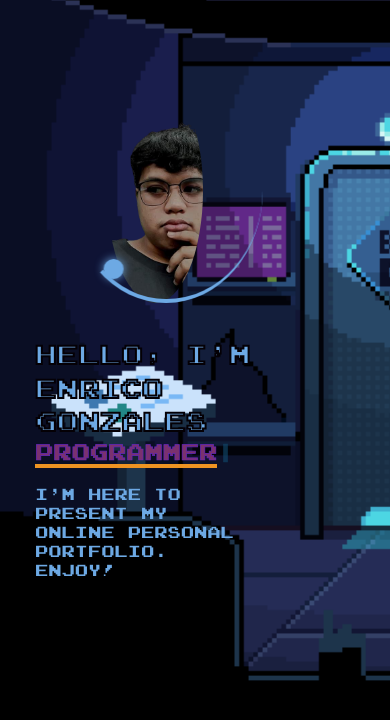
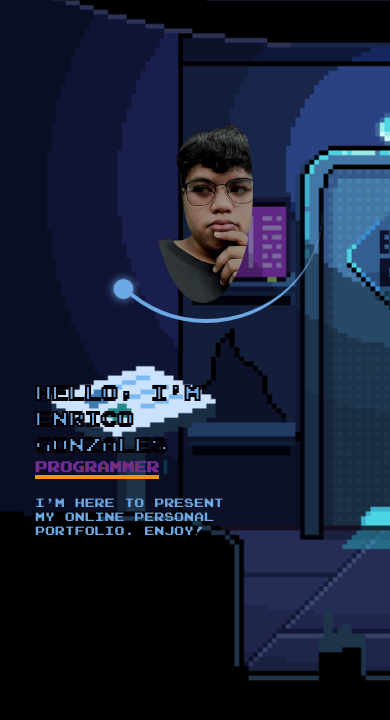
Before and after one commit to ennriiicoooo/Enrico-main, a plain HTML site: page index.html in a window 390 px wide. Shown: the part 84-804 px from the top of the page. Drawn offline with nearby package versions, Linux system fonts and the light colour scheme.

Commit message:
First Commit

```diff
--- a/style.css
+++ b/style.css
@@ -382,8 +382,8 @@ section {
     background: #6DA9E4;
     border-radius: 50%;
     position: absolute;
-    right: 50px;
-    top: 40px;
+    right: 60px;
+    top: 50px;
     box-shadow: 0 0 1rem #6DA9E4;
 
 
@@ -710,51 +710,12 @@ button[type=submit]:hover {
 
 
 @media(max-width: 610px){
-  .image{
-    margin-bottom: 500px;
-  }
-  .round{
-    margin-bottom: 500px;
-  }
-
-  .home-content{
-    margin-top: 200px;
-  }
-
-  .about-img{
-    position: relative;
-    width: 100px;
-    height: 100px;
-    transform-style: preserve-3d;
-    animation: animate 20s linear infinite;
-    margin-left: 75%;
-    margin-bottom: 400px;
-}
-
-.about-content {
-    text-align: center;
-    margin-left: -70%;
-    margin-right: 50%;
-    margin-bottom: -130%;
-}
-
-.about .imgHover:hover {
-    background: none;
-
-}
-
-.aybi{
-    margin-left: 0px;
-}
-
-}
-@media(max-width: 610px){
     .home-content {
     max-width: 30rem;
 
 }
 .home-content h1 {
-    font-size: 2.6rem;
+    font-size: 2rem;
     font-weight: 300;
     line-height: 1.3;
     opacity: 0;
@@ -764,7 +725,7 @@ button[type=submit]:hover {
 }
 
 .home-content h2 {
- font-size: 2rem;
+ font-size: 1.5rem;
  font-weight: 300;
  color: white;
  -webkit-text-stroke: .7px var(--main-color);
@@ -775,13 +736,13 @@ button[type=submit]:hover {
 .typed-text{
     border-bottom: 4px solid #EE9322;
     color: #7A316F;
-    font-size: 2.2rem;
+    font-size: 1.5rem;
     font-weight: 300;
     -webkit-text-stroke: .7px #6527BE;
  }
 
 .home-content p {
- font-size: 1.6rem;
+ font-size: 1.2rem;
  margin: 2rem 0 4rem;
  opacity: 0;
     animation: slideSci 1s ease forwards;
@@ -823,6 +784,10 @@ button[type=submit]:hover {
         transform: translateY(0);
     }
 }
+.image{
+    right: 150px;
+    width: 100px;
+}
 .image img{
     position: relative;
     top: .5rem;
@@ -831,14 +796,15 @@ button[type=submit]:hover {
 .round{
     width: 200%;
     height: 50%;
+    margin-right: -100px;
     position: absolute;
     border-color: #6DA9E4 transparent;
     border-style: solid;
     border-radius: 50%;
     border-width: 4px 4px 0 0;
     animation: RoundAni infinite linear 10s;
-    bottom: -200px;
-    right: 140px;
+    bottom: -220px;
+    right: 180px;
 
 }
 @keyframes RoundAni{
@@ -852,7 +818,7 @@ button[type=submit]:hover {
     background: #6DA9E4;
     border-radius: 50%;
     position: absolute;
-    right: 30px;
+    right: 20px;
     top: 20px;
     box-shadow: 0 0 1rem #6DA9E4;
 
@@ -874,7 +840,7 @@ button[type=submit]:hover {
 
     }
     form{
-        background-color: #4f006eab;
+        background: transparent;
         border: 2px solid rgba(222, 7, 214, 0.1);
         border-radius: 20px;
         backdrop-filter: blur(15px);
@@ -984,3 +950,43 @@ button[type=submit]:hover {
 }
 
 }
+
+@media(max-width: 610px){
+  .image{
+    margin-bottom: 500px;
+  }
+  .round{
+    margin-bottom: 500px;
+  }
+
+  .home-content{
+    margin-top: 200px;
+  }
+
+  .about-img{
+    position: relative;
+    width: 100px;
+    height: 100px;
+    transform-style: preserve-3d;
+    animation: animate 20s linear infinite;
+    margin-left: 75%;
+    margin-bottom: 400px;
+}
+
+.about-content {
+    text-align: center;
+    margin-left: -70%;
+    margin-right: 50%;
+    margin-bottom: -130%;
+}
+
+.about .imgHover:hover {
+    background: none;
+
+}
+
+.aybi{
+    margin-left: 0px;
+}
+
+}
```
